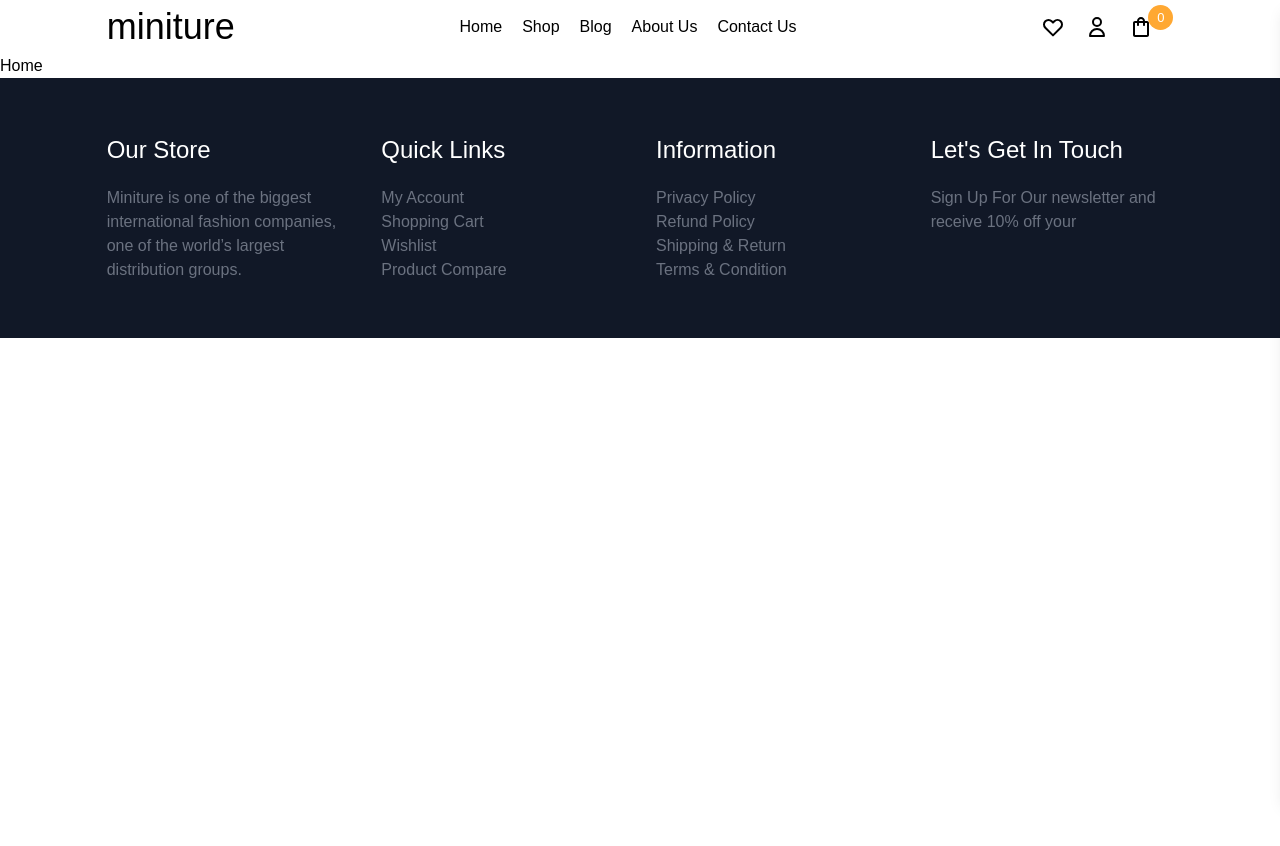
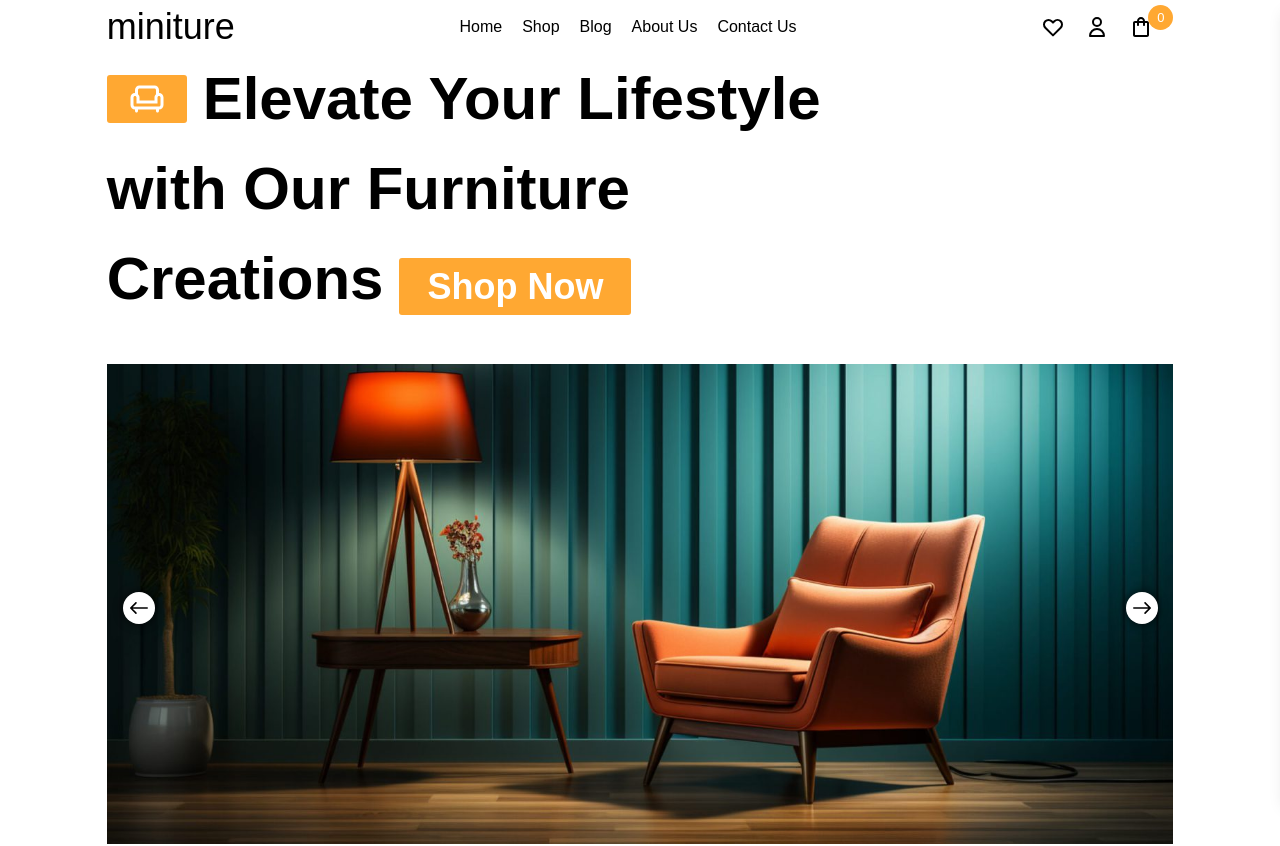
Before and after one commit to blessing986/Furniture-store, a React (Create React App) app: page / in a window 1280 px wide. Shown: the top 846 px of the page. Before the commit the page ends 800 px from the top, so only its background shows below. Built offline with nearby package versions, Linux system fonts and the light colour scheme.

Commit message:
feat: implemented banner component.

```diff
--- /dev/null
+++ b/src/components/Banner.jsx
@@ -0,0 +1,57 @@
+import { Link } from "react-router-dom";
+import Slider from "react-slick";
+import "slick-carousel/slick/slick.css";
+import "slick-carousel/slick/slick-theme.css";
+import { IoIosArrowRoundBack, IoIosArrowRoundForward } from "react-icons/io";
+import { MdOutlineChair } from "react-icons/md";
+
+import { banners } from "../data/Data";
+
+const Banner = () => {
+  const settings = {
+    dots: false,
+    infinite: true,
+    speed: 500,
+    slideToShow: 1,
+    slideToScroll: 1,
+    prevArrow: <IoIosArrowRoundBack />,
+    nextArrow: <IoIosArrowRoundForward />,
+  };
+
+  return (
+    <div className="banner">
+      <div className="w-10/12 m-auto">
+        <div>
+          <div className="mb-10">
+            <div className="header-text">
+              <Link className="flex items-center">
+                <div className="text-white mr-4 common-hover text-4xl rounded-3xl h-12 w-20 grid place-items-center">
+                  <MdOutlineChair />
+                </div>
+                Elevate Your Lifestyle
+              </Link>
+              <p>with Our Furniture</p>
+              Creations
+              <Link
+                to="/shop"
+                className="text-white common-hover text-4xl rounded-3xl ml-4 px-7 py-2"
+              >
+                Shop Now
+              </Link>
+            </div>
+          </div>
+        </div>
+        <div>
+          <Slider {...settings}>
+            {banners.map((data, key) => (
+              <div key={key}>
+                <img src={data.banner} alt="databannerimg" />
+              </div>
+            ))}
+          </Slider>
+        </div>
+      </div>
+    </div>
+  );
+};
+export default Banner;
--- a/src/index.css
+++ b/src/index.css
@@ -49,10 +49,12 @@ body {
   font-size: var(--page-header-font-size);
   font-weight: 700;
 }
+
 .common-hover {
   background-color: var(--yellow-color);
   border-radius: var(--site-button-radius);
 }
+
 .common-hover:hover {
   background-color: #000;
 }
@@ -74,3 +76,26 @@ body {
 .items_count span {
   font-size: small;
 }
+
+.banner .slick-next {
+  right: 15px !important;
+}
+
+.slick-next {
+  right: -12px !important;
+}
+
+.slick-prev {
+  left: 1rem !important;
+  z-index: 1;
+}
+
+.slick-next,
+.slick-prev {
+  color: #000 !important;
+  background-color: #fff !important;
+  width: 2rem !important;
+  height: 2rem !important;
+  border-radius: 100%;
+  box-shadow: 0 0 10px 0 rgba(0, 0, 0, 0.8);
+}
--- a/src/pages/Home.jsx
+++ b/src/pages/Home.jsx
@@ -1,6 +1,10 @@
-const Home=()=> {
-    return (
-      <div>Home</div>
-    )
-  }
-  export default Home
+import Banner from "../components/Banner";
+
+const Home = () => {
+  return (
+    <div>
+      <Banner />
+    </div>
+  );
+};
+export default Home;
```
